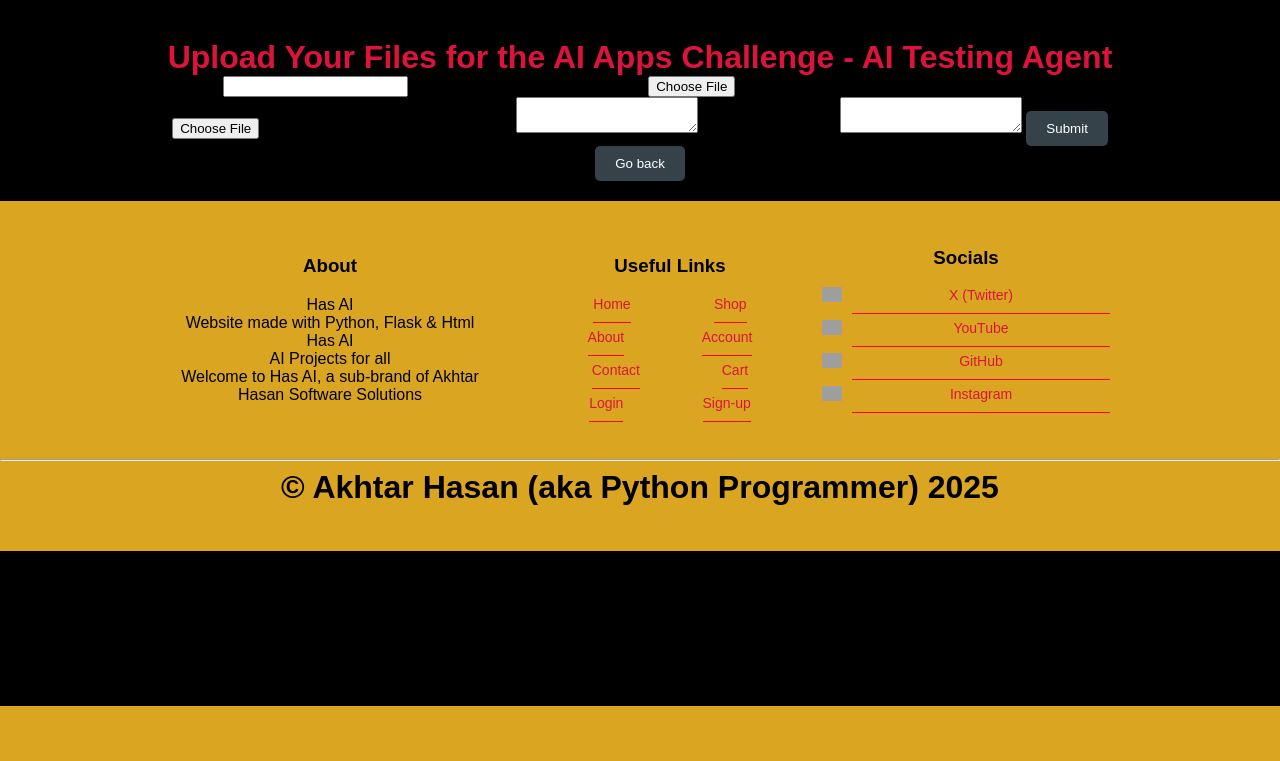
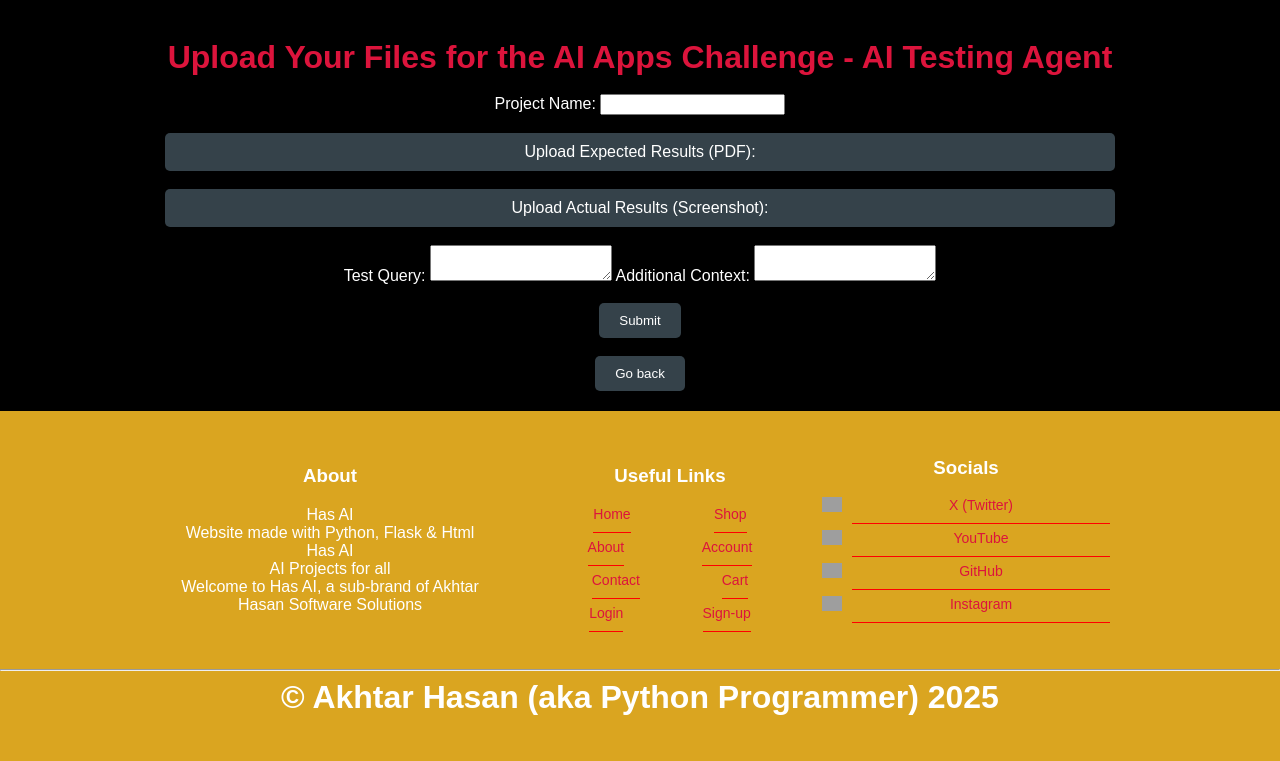
Before and after one commit to HasanBradfordUni/AI-Apps-Challenge-2025, a Flask app: page /upload in a window 1280 px wide. Shown: the part 94-855 px from the top of the page. Before the commit the page ends 800 px from the top, so only its background shows below. Run offline with Flask 3, Linux system fonts and the light colour scheme; grey boxes are pictures that could not be loaded.

Commit message:
Styling changes on front-end and making sure file uploads work on back-end

```diff
--- a/ai-testing-agent-february/app/models.py
+++ b/ai-testing-agent-february/app/models.py
@@ -3,6 +3,7 @@ from flask_sqlalchemy import SQLAlchemy
 db = SQLAlchemy()
 
 class UserInput(db.Model):
+    __tablename__ = "user_input"
     id = db.Column(db.Integer, primary_key=True)
     project_name = db.Column(db.String(100), nullable=False)
     test_query = db.Column(db.String(250), nullable=False)
@@ -10,12 +11,14 @@ class UserInput(db.Model):
     context = db.Column(db.Text, nullable=True)
 
 class UploadedFile(db.Model):
+    __tablename__ = "uploaded_file"
     id = db.Column(db.Integer, primary_key=True)
     file_type = db.Column(db.String(50), nullable=False)
     file_path = db.Column(db.String(200), nullable=False)
     user_input_id = db.Column(db.Integer, db.ForeignKey('user_input.id'), nullable=False)
 
 class EvaluationResult(db.Model):
+    __tablename__ = "evaluation_result"
     id = db.Column(db.Integer, primary_key=True)
     user_input_id = db.Column(db.Integer, db.ForeignKey('user_input.id'), nullable=False)
     expected_results = db.Column(db.Text, nullable=False)
--- a/ai-testing-agent-february/app/static/css/styles.css
+++ b/ai-testing-agent-february/app/static/css/styles.css
@@ -44,7 +44,6 @@ button:hover {
 }
 
 .upload-form input[type="text"],
-.upload-form input[type="file"],
 .upload-form textarea {
     width: 100%;
     padding: 10px;
@@ -61,3 +60,36 @@ button:hover {
     margin: 20px auto;
     max-width: 600px;
 }
+
+.custom-file-upload {
+    position: relative;
+    padding: 10px;
+    cursor: pointer;
+    background-color: #35424a;
+    color: #fff;
+    border-radius: 5px;
+    width: 75%;
+    margin: auto;
+}
+
+.file-input {
+    position: absolute;
+    top: 0;
+    left: 0;
+    width: 100%;
+    height: 100%;
+    opacity: 0;
+    cursor: pointer;
+}
+
+input[type="file"],
+button {
+    background: #35424a;
+    color: #ffffff;
+    border: none;
+    cursor: pointer;
+}
+
+.custom-file-upload:hover {
+    background: #45a049;
+}
--- a/ai-testing-agent-february/app/templates/index.html
+++ b/ai-testing-agent-february/app/templates/index.html
@@ -10,6 +10,7 @@
         body {
             background-color: black;
             text-align: center;
+            color: white;
         }
 
         header {
--- a/ai-testing-agent-february/app/templates/upload.html
+++ b/ai-testing-agent-february/app/templates/upload.html
@@ -10,6 +10,7 @@
         body {
             background-color: black;
             text-align: center;
+            color: white;
         }
 
         header {
@@ -126,24 +127,34 @@
 
     <section class="mainBody">
         <h1 class='mainHeading'>Upload Your Files for the AI Apps Challenge - AI Testing Agent</h1>
+        <br>
         <form action="{{ url_for('app.upload') }}" method="POST" enctype="multipart/form-data">
+            {{ form.hidden_tag() }}
             <label for="project_name">Project Name:</label>
             <input type="text" id="project_name" name="project_name" required>
-
-            <label for="expected_results">Upload Expected Results (PDF):</label>
-            <input type="file" id="expected_results" name="expected_results" accept=".pdf" required>
-
-            <label for="actual_results">Upload Actual Results (Screenshot):</label>
-            <input type="file" id="actual_results" name="actual_results" accept=".png, .jpg, .jpeg" required>
-
+            <br>
+            <br>
+            <div class="custom-file-upload">
+                <label for="expected_results">Upload Expected Results (PDF):</label>
+                <input type="file" id="expected_results" name="expected_results" accept=".pdf" required class="file-input">
+            </div>
+            <br>
+            <div class="custom-file-upload">
+                <label for="actual_results">Upload Actual Results (Screenshot):</label>
+                <input type="file" id="actual_results" name="actual_results" accept=".png, .jpg, .jpeg" required class="file-input">
+            </div>
+            <br>
             <label for="test_query">Test Query:</label>
             <textarea id="test_query" name="test_query" required></textarea>
 
             <label for="context">Additional Context:</label>
             <textarea id="context" name="context"></textarea>
-
+            <br>
+            <br>
             <button type="submit">Submit</button>
+            <br>
         </form>
+        <br>
         <button onclick="window.location.href='/'">Go back</button>
     </section>
 
```
Also changed, not shown: ai-testing-agent-february/app/utils.py (+20 -2 lines), 1 other file.
